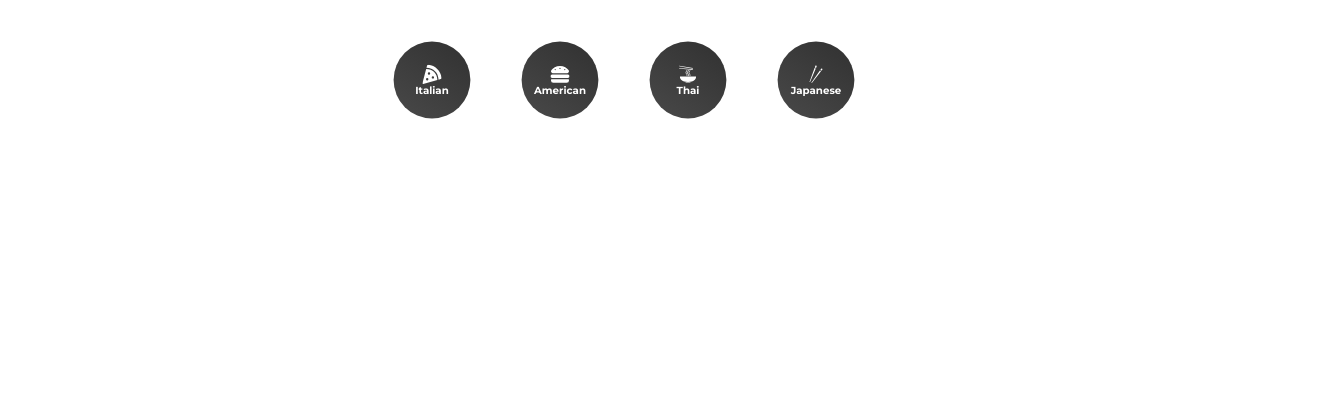
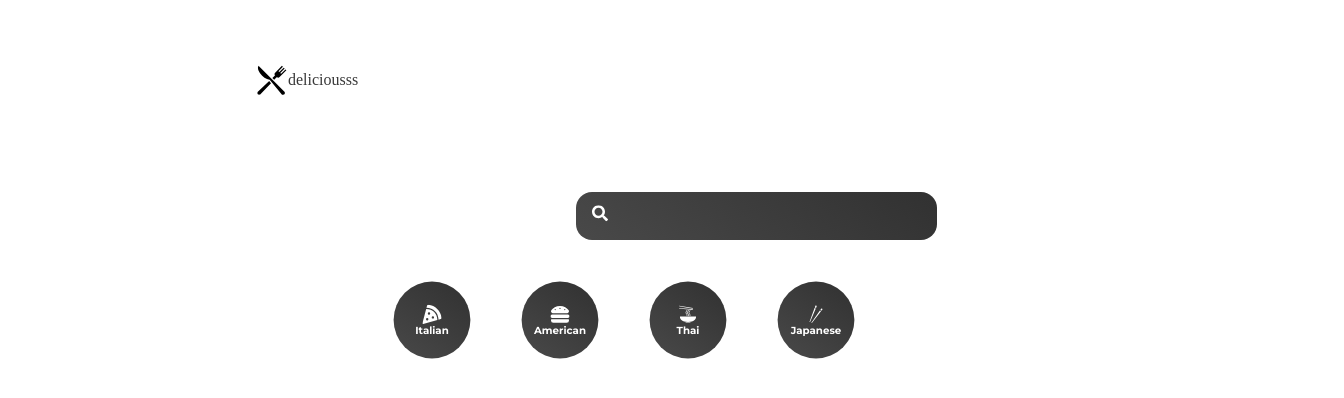
Before and after one commit to WaelGanem/YTDemo20240813, a React (Create React App) app: page /searched/1 in a window 1280 px wide. Shown: the top 398 px of the page, 1344 px wide, since content can reach past the window. Built offline with nearby package versions, Linux system fonts and the light colour scheme; no server answers.

Commit message:
Beta website

```diff
--- a/public/index.html
+++ b/public/index.html
@@ -1,18 +1,20 @@
 <!DOCTYPE html>
 <html lang="en">
+
 <head>
   <meta charset="utf-8" />
   <link rel="icon" href="%PUBLIC_URL%/favicon.ico" />
   <meta name="viewport" content="width=device-width, initial-scale=1" />
   <meta name="theme-color" content="#000000" />
-    <meta
-      name="description"
-      content="Web site created using create-react-app"
-    />
+  <meta name="description" content="Web site created using create-react-app" />
   <link rel="apple-touch-icon" href="%PUBLIC_URL%/logo192.png" />
   <link rel="preconnect" href="https://fonts.googleapis.com">
   <link rel="preconnect" href="https://fonts.gstatic.com" crossorigin>
-    <link href="https://fonts.googleapis.com/css2?family=Montserrat:ital,wght@0,100..900;1,100..900&display=swap" rel="stylesheet">
+  <link href="https://fonts.googleapis.com/css2?family=Montserrat:ital,wght@0,100..900;1,100..900&display=swap"
+    rel="stylesheet">
+  <link rel="preconnect" href="https://fonts.googleapis.com">
+  <link rel="preconnect" href="https://fonts.gstatic.com" crossorigin>
+  <link href="https://fonts.googleapis.com/css2?family=Lobster&display=swap" rel="stylesheet">
   <!--
       manifest.json provides metadata used when your web app is installed on a
       user's mobile device or desktop. See https://developers.google.com/web/fundamentals/web-app-manifest/
@@ -29,6 +31,7 @@
     -->
   <title>React App</title>
 </head>
+
 <body>
   <noscript>You need to enable JavaScript to run this app.</noscript>
   <div id="root"></div>
@@ -43,4 +46,5 @@
       To create a production bundle, use `npm run build` or `yarn build`.
     -->
 </body>
+
 </html>
--- a/src/App.js
+++ b/src/App.js
@@ -1,10 +1,20 @@
 import Pages from "./pages/Pages";
 import Category from './components/Category'
 import { BrowserRouter } from "react-router-dom";
+import Search from "./components/Search";
+import styled from "styled-components";
+import { Link } from "react-router-dom";
+import { GiKnifeFork } from "react-icons/gi";
+
 function App() {
   return (
     <div className="App">
       <BrowserRouter>
+      <Nav>
+        <GiKnifeFork />
+        <Logo to={"/"}>deliciousss</Logo>
+      </Nav>
+        <Search />
         <Category />
         <Pages />
       </BrowserRouter>
@@ -12,4 +22,24 @@
   );
 }
 
+const Logo = styled(Link)`
+  text-decoration: none;
+  font-size: 1.5 rem;
+  font-weight: 400;
+  font-family: 'Lobstor Two', cursive;
+
+`
+const Nav = styled.div`
+  padding: 4rem 0rem;
+  display: flex;
+  justify-context: flex-start;
+  align-items: center;
+
+  svg {
+    font-size: 2rem;
+  }
+
+
+`
+
 export default App;
--- a/src/components/Popular.jsx
+++ b/src/components/Popular.jsx
@@ -2,6 +2,7 @@
 import styled from 'styled-components';
 import {Splide, SplideSlide} from '@splidejs/react-splide'
 import '@splidejs/react-splide/css';
+import { Link } from 'react-router-dom';
 
 function Popular() {
 
@@ -47,9 +48,11 @@
         {popular.map((recipe) => (
           <SplideSlide>
             <Card key={recipe.id}>
+              <Link to={'../recipe/' +recipe.id}>
                 <p>{recipe.title}</p>
                 <img src={recipe.image} alt={recipe.title} />
                 <Gradient />
+              </Link>
             </Card>
           </SplideSlide>
         ))}
--- a/src/components/Search.jsx
+++ b/src/components/Search.jsx
@@ -1,9 +1,56 @@
-import React from 'react'
+import React from 'react';
+import styled from 'styled-components';
+import { useState } from 'react';
+import { useNavigate } from 'react-router-dom';
+import { FaSearch } from "react-icons/fa";
 
 function Search() {
+    const [input, setInput] = useState(" ");
+    const navigate = useNavigate();
+
+    const submitHandler = (e)=>{
+        e.preventDefault();
+        navigate('../searched/' + input)
+    }
+
   return (
-    <div>Search</div>
+    <FormStyle onSubmit={submitHandler}>
+        <FaSearch />
+        <input
+        onChange={(e)=>{setInput(e.target.value)}}
+        type='text'
+        value={input}
+        />
+    </FormStyle>
   )
 }
 
+const FormStyle = styled.form`
+    margin: 2rem 20rem;
+    position: relative;
+    width: 100%;
+
+
+    input {
+        border: none;
+        background: linear-gradient(35deg, #494949, #313131);
+        font-size: 1.5 rem;
+        color: white;
+        padding: 1rem 6rem;
+        border: none;
+        border-radius: 1rem;
+        outline: none;
+        width 100%;
+    }
+
+    svg {
+        position: absolute;
+        top: 30%;
+        left: 0%;
+        transform: translate(100%, -5%);
+        color: white;
+    }
+
+`
+
 export default Search
--- a/src/components/Veggie.jsx
+++ b/src/components/Veggie.jsx
@@ -2,6 +2,7 @@
 import {Splide, SplideSlide} from '@splidejs/react-splide';
 import '@splidejs/react-splide/css'
 import {Wrapper, Card, Gradient} from './Popular.jsx'
+import { Link } from 'react-router-dom';
 
 function Veggie() {
 
@@ -54,9 +55,11 @@
         {veggie.map((recipe) => (
           <SplideSlide>
             <Card key={recipe.id}>
+              <Link to={'../recipe/' +recipe.id} >
                 <p>{recipe.title}</p>
                 <img src={recipe.image} alt={recipe.title} />
                 <Gradient />
+              </Link>
             </Card>
           </SplideSlide>
         ))}
--- a/src/pages/Cuisine.jsx
+++ b/src/pages/Cuisine.jsx
@@ -16,18 +16,26 @@
 
     }
 
-    useEffect(()=>{
+    useEffect(() => {
         getCuisine(params.type);
         console.log(params);
-    },[params.type])
+    }, [params.type])
 
     return (
-    <Grid>
-        {cuisine.map((item)=>{
+        <Grid
+            animate={{ opacity: 1 }}
+            initial={{ opacity: 0 }}
+            exit={{ opacity: 0 }}
+            transition={{ duration: 0.5 }}
+
+        >
+            {cuisine.map((item) => {
                 return (
                     <Card key={item.id}>
+                        <Link to={'/recipe/' + item.id}>
                             <img src={item.image} />
                             <h4>{item.title}</h4>
+                        </Link>
                     </Card>
                 )
             })}
@@ -35,7 +43,7 @@
     )
 }
 
-const Grid = styled.div`
+const Grid = styled(motion.div)`
   display: grid;
   grid-template-columns: repeat(auto-fit, minmax(200px, 1fr));
   grid-gap: 20px;
--- a/src/pages/Home.jsx
+++ b/src/pages/Home.jsx
@@ -1,14 +1,21 @@
 import Veggie from "../components/Veggie";
 import Popular from "../components/Popular";
+import { motion } from "framer-motion";
 
 import React from 'react'
 
 function Home() {
   return (
-    <div>
-        <Veggie />
-        <Popular />
-    </div>
+    <motion.div
+      animate={{ opacity: 1 }}
+      initial={{ opacity: 0 }}
+      exit={{ opacity: 0 }}
+      transition={{ duration: 0.5 }}
+
+    >
+      <Veggie />
+      <Popular />
+    </motion.div>
   )
 }
 
--- a/src/pages/Pages.jsx
+++ b/src/pages/Pages.jsx
@@ -1,14 +1,22 @@
 import React from 'react'
 import Home from './Home'
 import Cuisine from './Cuisine'
-import {Route, Routes } from 'react-router-dom'
+import Searched from './Searched'
+import Recipe from './Recipe'
+import { AnimatePresence } from 'framer-motion'
+import { Route, Routes, useLocation } from 'react-router-dom'
 
 function Pages() {
+  const location = useLocation
   return (
-    <Routes>
-      <Route path='/' element={<Home />} />
-      <Route path='/cuisine/:type' element={<Cuisine />} />
-    </Routes>
+    <AnimatePresence mode='wait'>
+      <Routes Location={location} key={location.pathname} >
+        <Route path='/' element={<Home />} />
+        <Route path='/cuisine/:type' element={<Cuisine />} />
+        <Route path='/searched/:search' element={<Searched />} />
+        <Route path='/recipe/:name' element={<Recipe />} />
+      </Routes>
+    </AnimatePresence>
   )
 }
 
--- /dev/null
+++ b/src/pages/Recipe.jsx
@@ -0,0 +1,101 @@
+import { useEffect, useState } from "react";
+import styled from "styled-components";
+import { useParams } from "react-router-dom";
+
+import React from 'react'
+
+function Recipe() {
+
+  const [details, setDetails] = useState({});
+  const [activeTab, setActiveTab] = useState('instructions');
+  const params = useParams();
+
+  const fetchDetails = async (name) => {
+    const data = await fetch(`https://api.spoonacular.com/recipes/${params.name}/information?apiKey=${process.env.REACT_APP_API_KEY}`)
+    const detailData = await data.json();
+    setDetails(detailData);
+    console.log(detailData);
+
+  }
+
+  useEffect(() => {
+    fetchDetails(params.name);
+  }, [params.name])
+
+  return (
+    <DetailWrapper>
+
+      <div>
+        <h2>{details.title}</h2>
+        <img src={details.image} />
+      </div>
+      <Info>
+        <Button
+          onClick={() => setActiveTab("instructions")}
+          className={activeTab === 'instructions' ? 'active' : ''}
+        >
+          Instructions
+        </Button>
+        <Button
+          onClick={() => setActiveTab("ingredients")}
+          className={activeTab === 'ingredients' ? 'active' : ''}
+        >
+          Ingredients
+        </Button>
+        {activeTab === 'instructions' && (
+        <div>
+          <h3 dangerouslySetInnerHTML={{ __html: details.summary }}></h3>
+          <h3 dangerouslySetInnerHTML={{ __html: details.instructions }}></h3>
+        </div>)}
+
+        {activeTab === 'ingredients' && (
+          <ul>
+            {details.extendedIngredients && details.extendedIngredients.map((ingredient) => (
+              <li key={ingredient.id}>{ingredient.original}</li>
+            ))}
+          </ul>
+        )}
+
+      </Info>
+    </DetailWrapper>
+  )
+}
+
+const DetailWrapper = styled.div`
+  margin-top: 10rem;
+  margin-bottom: 5rem;
+  display: flex;
+  .active{
+    background: linear-gradient(35deg, #494949, #313131);
+    color: white;
+  }
+  h2 {
+    margin-bottom: 2rem;
+  }
+    li {
+      font-size: 1.2rem;
+      line-height: 2.5rem;
+    }
+
+    ul {
+      margin-top: 2rem;
+    }
+`;
+
+const Button = styled.div`
+  padding: 1rem 2rem;
+  color: #313131;
+  background: white;
+  border: 2px solid black;
+  margin-right: 2rem;
+  font-weight: 600;
+
+`
+
+const Info = styled.div`
+  margin-left: 10rem;
+`
+
+
+
+export default Recipe
--- /dev/null
+++ b/src/pages/Searched.jsx
@@ -0,0 +1,60 @@
+import React, {useEffect, useState } from 'react'
+import { useParams } from 'react-router-dom';
+import styled from 'styled-components';
+import { Link } from 'react-router-dom';
+
+function Searched() {
+
+    const [searchedRecipes, setSearchedRecipes] = useState([]);
+    let params = useParams();
+
+    const getSearched = async (name) => {
+        const data = await fetch(`https://api.spoonacular.com/recipes/complexSearch?apiKey=${process.env.REACT_APP_API_KEY}&query=${name}`)
+        const recipes = await data.json();
+        setSearchedRecipes(recipes.results);
+
+    }
+
+    useEffect(()=>{
+        getSearched(params.search);
+        console.log(params.search);
+    },[params.search])
+
+  return (
+    <Grid>
+        {searchedRecipes.map((item) => {
+            return(
+            <Link to={'/recipe/' +item.id}>
+                <Card key={item.id}>
+                    <img src={item.image} />
+                    <h4>{item.tittle}</h4>
+                </Card>
+            </Link>
+            )
+        })}
+    </Grid>
+  )
+}
+
+const Grid = styled.div`
+  display: grid;
+  grid-template-columns: repeat(auto-fit, minmax(200px, 1fr));
+  grid-gap: 20px;
+  overflow: visible; // Ensure no overflow hidden
+`;
+
+const Card = styled.div`
+    img{
+        width: 100%;
+        border-radius: 2rem;
+    }
+    a{
+        text-decoration: none;
+    }
+    h4{
+    text-align: center;
+    padding: 1rem;
+    }
+`
+
+export default Searched
```
Lines whose indentation alone changed are shown as unchanged.
